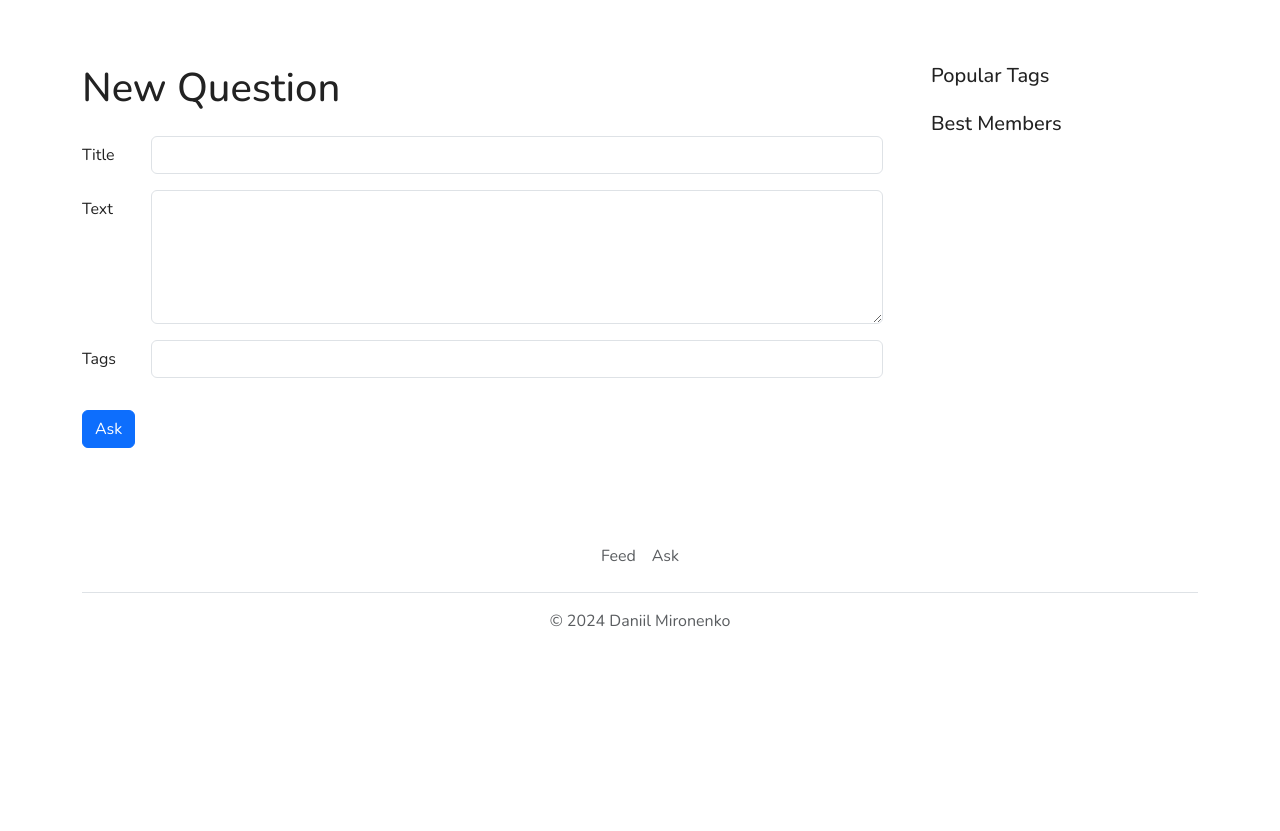
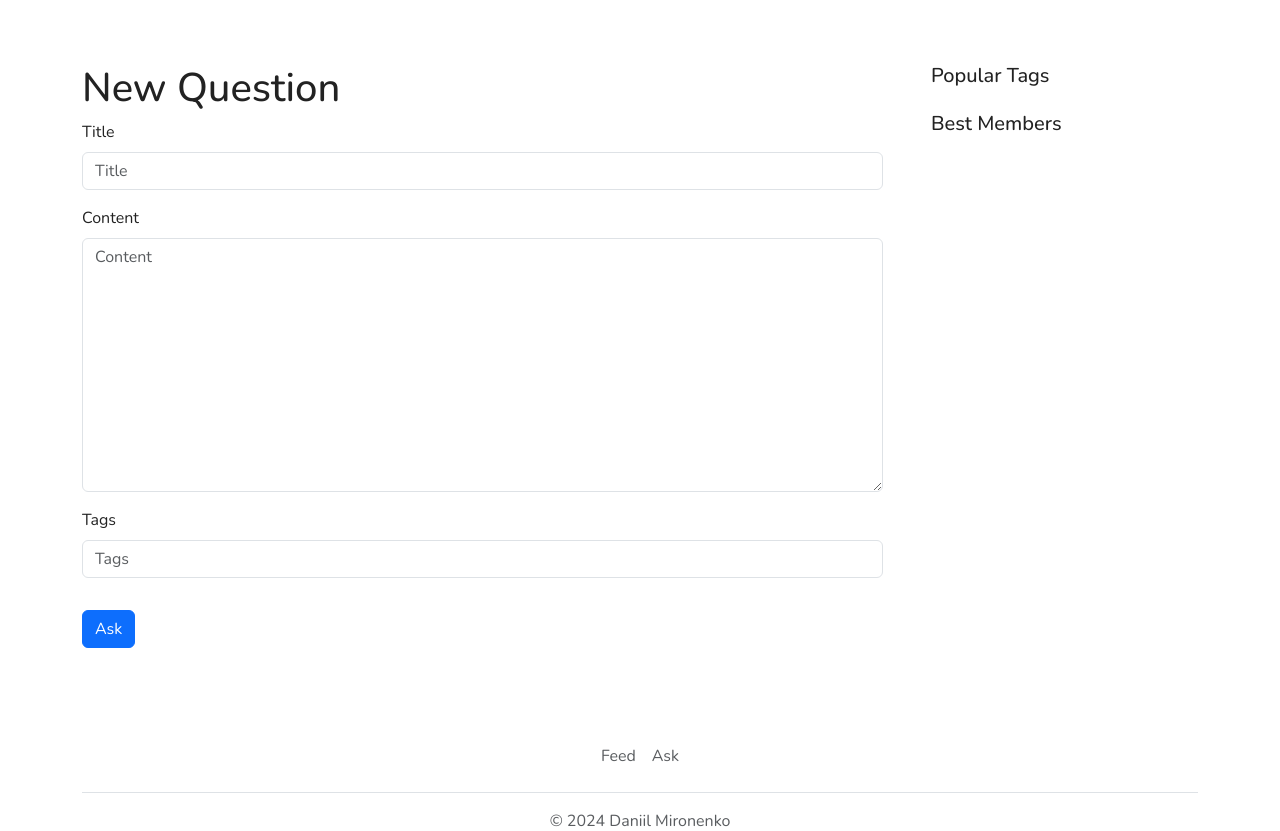
Before and after one commit to daronenko/askme-service, a Django app: page /ask/ in a window 1280 px wide. Shown: the part 71-902 px from the top of the page. Before the commit the page ends 698 px from the top, so only its background shows below. Run offline with Django 5.2, Linux system fonts and the light colour scheme; the visitor is signed in with stand-in values (Sample User, id 1); data that the repository does not hold is empty; some libraries are stand-ins or nearby versions.

Commit message:
add ask form

```diff
--- a/app/app/forms.py
+++ b/app/app/forms.py
@@ -58,3 +58,62 @@ class SettingsForm(forms.ModelForm):
             user.profile.save()
 
         return user
+
+
+class AskForm(forms.ModelForm):
+    tags = forms.CharField(required=False)
+
+    def __init__(self, user, *args, **kwargs):
+        self.user = user
+        super().__init__(*args, **kwargs)
+
+    class Meta:
+        model = models.Question
+        fields = ['title', 'content']
+
+    def clean_tags(self):
+        return self.cleaned_data.get('tags').split()
+
+    @staticmethod
+    def add_tags_to_question(question, tags):
+        for tag in tags:
+            tag, created = models.Tag.objects.get_or_create(name=tag)
+            question.tags.add(tag)
+
+    def save(self, commit=True):
+        question = models.Question(title=self.cleaned_data.get('title'),
+                                   content=self.cleaned_data.get('content'))
+        question.user = self.user
+
+        if commit:
+            question.save()
+            AskForm.add_tags_to_question(question, self.cleaned_data.get('tags'))
+
+        return question
+
+
+class AnswerForm(forms.ModelForm):
+    class Meta:
+        model = models.Answer
+        fields = ['content']
+
+    def __init__(self, user, question, *args, **kwargs):
+        self.user = user
+        self.question = question
+        super().__init__(*args, **kwargs)
+
+    def save(self, commit=True):
+        answer = models.Answer(content=self.cleaned_data.get('content'))
+        answer.user = self.user
+
+        question = self.question
+        question.answers_count += 1
+
+        answer.question = question
+        answer.is_correct = False
+
+        if commit:
+            answer.save()
+            question.save()
+
+        return answer
--- a/app/app/views.py
+++ b/app/app/views.py
@@ -1,5 +1,5 @@
 from app.models import Question, Answer, Tag, Profile, User
-from app.forms import LoginForm, SignupForm, SettingsForm
+from app.forms import LoginForm, SignupForm, SettingsForm, AskForm, AnswerForm
 
 from django.shortcuts import render, redirect
 from django.core.paginator import Paginator, EmptyPage, InvalidPage
@@ -53,7 +53,15 @@ def question(request, question_id):
     answers = list(Answer.objects.get_answers(question_id))
     page_obj = paginate(answers, request)
 
+    answer_form = AnswerForm(request.user, question)
+    if request.method == 'POST':
+        answer_form = AnswerForm(request.user, question, request.POST)
+        if answer_form.is_valid():
+            answer_form.save()
+            return redirect(reverse('question', kwargs={'question_id': question_id}))
+
     context = {
+        'form': answer_form,
         'question': question,
         'answers': page_obj,
         'popular_tags': Tag.objects.get_popular_tags(),
@@ -64,8 +72,18 @@ def question(request, question_id):
 
 
 @login_required(login_url='login')
+@require_http_methods(['GET', 'POST'])
 def ask(request):
+    ask_form = AskForm(request.user)
+    if request.method == 'POST':
+        ask_form = AskForm(request.user, request.POST)
+        if ask_form.is_valid():
+            question = ask_form.save()
+            if question:
+                return redirect('question', question_id=question.id)
+
     context = {
+        'form': ask_form,
         'popular_tags': Tag.objects.get_popular_tags(),
         'best_members': Profile.objects.get_best_profiles(),
     }
--- a/app/templates/ask.html
+++ b/app/templates/ask.html
@@ -1,33 +1,12 @@
 {% extends "layouts/base.html" %}
+
+{% load bootstrap5 %}
 
 {% block content %}
     <h1>New Question</h1>
-
-    {% if error %}
-        <div class="alert alert-danger mt-3" role="alert">
-            {{ error }}
-        </div>
-    {% endif %}
-
-    <form class="needs-validation">
-        <div class="mt-4 mb-3 row">
-            <label for="title" class="col-sm-1 col-form-label">Title</label>
-            <div class="col-sm-11">
-                <input type="text" class="form-control text-body-secondary" id="title" minlength="8" required>
-            </div>
-        </div>
-        <div class="mb-3 row">
-            <label for="text" class="col-sm-1 col-form-label">Text</label>
-            <div class="col-sm-11">
-                <textarea class="form-control" id="text" rows="5" minlength="8" required></textarea>
-            </div>
-        </div>
-        <div class="mb-3 row">
-            <label for="tags" class="col-sm-1 col-form-label">Tags</label>
-            <div class="col-sm-11">
-                <input type="text" class="form-control" id="tags">
-            </div>
-        </div>
+    <form method="post">
+        {% csrf_token %}
+        {% bootstrap_form form %}
         <button class="btn btn-primary mt-3">Ask</button>
     </form>
 {% endblock %}
--- a/app/templates/components/question.html
+++ b/app/templates/components/question.html
@@ -20,7 +20,7 @@
         <div class="col">
             <div class="card-body ps-0">
                 <h5 class="card-title"><a href="{% url "question" item.id %}" class="link">{{ item.title }}</a></h5>
-                <p class="card-text">{{ item.text }}</p>
+                <p class="card-text">{{ item.content }}</p>
                 <div class="row justify-content-center">
                     <a class="col-3 link" href="{% url "question" item.id %}">{{ item.answers_count }} answer(s)</a>
                     <div class="col-9">
```
Also changed, not shown: app/templates/question-details.html (+5 -2 lines).
